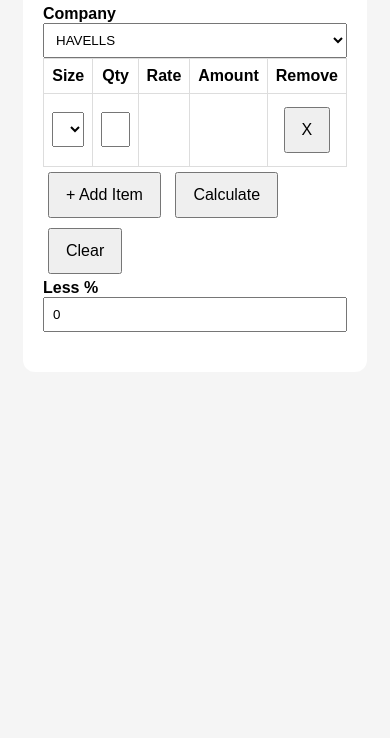
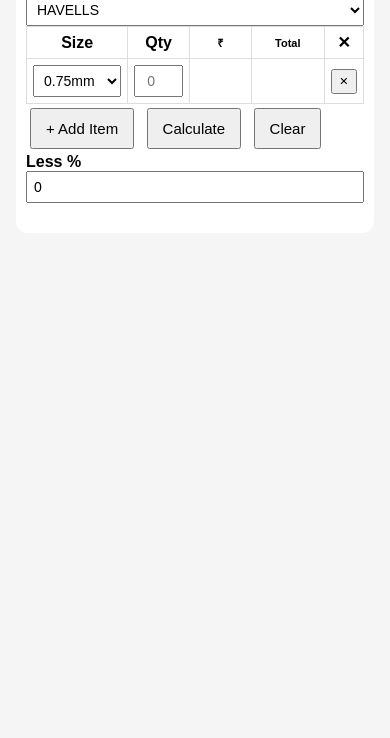
Before and after one commit to hanshikachoudhary2007/RajendraBill, a plain HTML site: page index.html in a window 390 px wide. Shown: the part 106-844 px from the top of the page. Drawn offline with Linux system fonts and the light colour scheme.

Commit message:
Update index.html

```diff
--- a/index.html
+++ b/index.html
@@ -4,14 +4,98 @@
 <meta charset="UTF-8">
 <meta name="viewport" content="width=device-width, initial-scale=1.0">
 <title>Wire Bill Calculator </title>
+
 <style>
 body{font-family:Arial;background:#f5f5f5;padding:15px}
 .card{max-width:950px;margin:auto;background:white;padding:20px;border-radius:12px}
 table{width:100%;border-collapse:collapse}
-th,td{border:1px solid #ddd;padding:8px;text-align:center}
-select,input{width:100%;padding:8px;box-sizing:border-box}
-button{padding:12px 16px;font-size:16px;margin:5px;cursor:pointer}
+th,td{
+ border:1px solid #ddd;
+ padding:6px;
+ text-align:center;
+}
+
+select,input{
+ width:100%;
+ padding:8px;
+ box-sizing:border-box;
+}
+
+button{
+ padding:10px 14px;
+ font-size:15px;
+ margin:4px;
+ cursor:pointer;
+}
 .result{margin-top:20px;font-size:18px;line-height:1.8}
+
+@media (max-width:768px){
+
+ body{
+  padding:8px;
+ }
+
+ .card{
+  padding:10px;
+ }
+
+ table{
+  table-layout:fixed;
+ }
+
+ th:nth-child(1),
+ td:nth-child(1){
+  width:32%;
+ }
+
+ th:nth-child(2),
+ td:nth-child(2){
+  width:18%;
+ }
+
+ th:nth-child(3),
+ td:nth-child(3){
+  width:18%;
+  font-size:11px;
+ }
+
+ th:nth-child(4),
+ td:nth-child(4){
+  width:22%;
+  font-size:11px;
+ }
+
+ th:nth-child(5),
+ td:nth-child(5){
+  width:10%;
+ }
+
+ select,
+ input{
+  font-size:14px;
+  padding:6px;
+ }
+
+ .qty{
+  text-align:center;
+ }
+
+ td button{
+  padding:4px 6px;
+  font-size:11px;
+  margin:0;
+ }
+
+ .rate,
+ .amt{
+  font-size:11px;
+  word-break:break-word;
+ }
+
+ h2{
+  font-size:20px;
+ }
+}
 </style>
 </head>
 <body>
@@ -26,9 +110,9 @@ button{padding:12px 16px;font-size:16px;margin:5px;cursor:pointer}
 <tr>
 <th>Size</th>
 <th>Qty</th>
-<th>Rate</th>
-<th>Amount</th>
-<th>Remove</th>
+<th>₹</th>
+<th>Total</th>
+<th>✕</th>
 </tr>
 </thead>
 <tbody></tbody>
@@ -72,11 +156,28 @@ function populate(sel){
 
 function addRow(){
  let tr=document.createElement('tr');
- tr.innerHTML=`<td><select class="size"></select></td>
- <td><input type="number" class="qty" value="1" min="1"></td>
+
+ tr.innerHTML=`
+ <td>
+   <select class="size"></select>
+ </td>
+
+ <td>
+   <input type="number"
+          class="qty"
+          placeholder="0"
+          inputmode="numeric"
+          min="0">
+ </td>
+
  <td class="rate"></td>
+
  <td class="amt"></td>
- <td><button onclick="this.closest('tr').remove()">X</button></td>`;
+
+ <td>
+   <button onclick="this.closest('tr').remove()">✕</button>
+ </td>`;
+
  document.querySelector('#tbl tbody').appendChild(tr);
  populate(tr.querySelector('.size'));
 }
```
